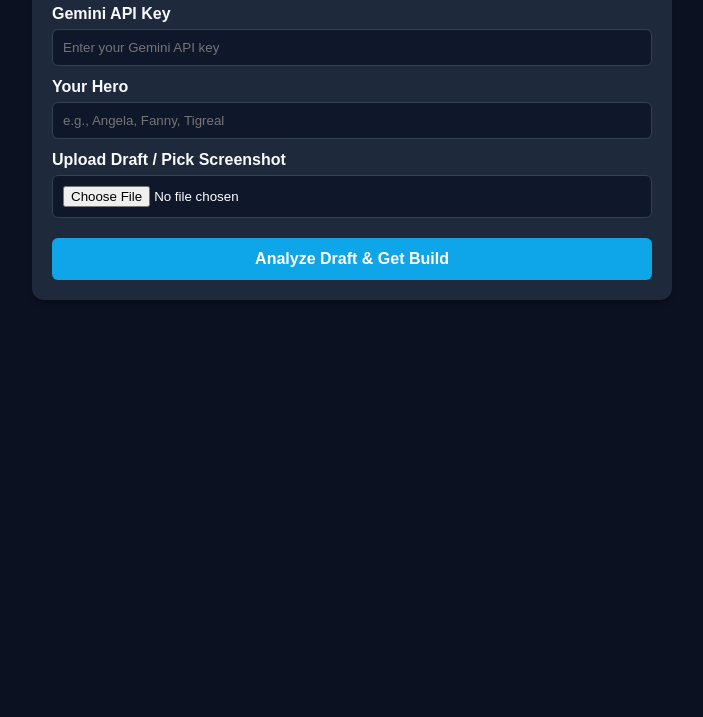
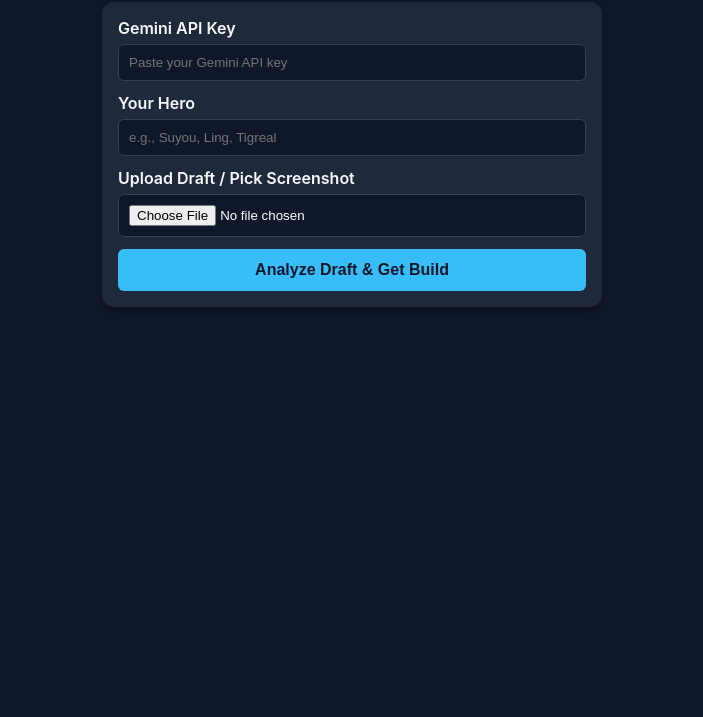
Before and after one commit to koushikshety/Mlbb-new, a plain HTML site: page index.html in a window 1280 px wide. Shown: the part 83-800 px from the top of the page, without its empty margins (288-991 px from the left). Drawn offline with Linux system fonts and the light colour scheme.

Commit message:
Revise index.html for layout and design enhancements
Updated styling and structure for improved layout and readability.

```diff
--- a/index.html
+++ b/index.html
@@ -1,86 +1,93 @@
 <!DOCTYPE html>
 <html lang="en">
 <head>
-  <meta charset="UTF-8" />
-  <meta name="viewport" content="width=device-width, initial-scale=1.0" />
-  <title>MLBB Draft Companion</title>
+  <meta charset="UTF-8">
+  <meta name="viewport" content="width=device-width, initial-scale=1.0">
+  <title>MLBB AI Draft Companion</title>
   <style>
+    :root {
+      --bg-color: #0f172a;
+      --card-bg: #1e293b;
+      --accent-color: #38bdf8;
+      --text-color: #f8fafc;
+    }
     body {
-      background-color: #0b1120;
-      color: #f8fafc;
-      font-family: Arial, sans-serif;
+      font-family: -apple-system, BlinkMacSystemFont, "Segoe UI", Roboto, sans-serif;
+      background-color: var(--bg-color);
+      color: var(--text-color);
       margin: 0;
-      padding: 20px;
+      padding: 16px;
     }
-    .card {
-      background-color: #1e293b;
-      border-radius: 12px;
-      padding: 20px;
-      max-width: 600px;
-      margin: 0 auto 20px auto;
-      box-shadow: 0 4px 6px -1px rgba(0,0,0,0.3);
+    .container {
+      max-width: 500px;
+      margin: 0 auto;
     }
     h2 {
       text-align: center;
-      color: #38bdf8;
-      margin-top: 0;
+      color: var(--accent-color);
+    }
+    .card {
+      background: var(--card-bg);
+      padding: 16px;
+      border-radius: 12px;
+      margin-bottom: 16px;
+      box-shadow: 0 4px 6px rgba(0,0,0,0.3);
     }
     label {
       display: block;
-      margin: 12px 0 6px;
-      font-weight: bold;
+      margin-bottom: 6px;
+      font-weight: 600;
     }
-    input[type="text"], input[type="password"], input[type="file"] {
+    input[type="text"], input[type="file"], input[type="password"] {
       width: 100%;
       padding: 10px;
+      margin-bottom: 12px;
       border-radius: 6px;
       border: 1px solid #334155;
-      background-color: #0f172a;
+      background: #0f172a;
       color: #fff;
       box-sizing: border-box;
     }
     button {
       width: 100%;
-      margin-top: 20px;
       padding: 12px;
+      background: var(--accent-color);
       border: none;
       border-radius: 6px;
-      background-color: #0ea5e9;
-      color: white;
+      color: #0f172a;
       font-weight: bold;
+      font-size: 16px;
       cursor: pointer;
-      font-size: 16px;
     }
-    button:hover {
-      background-color: #0284c7;
+    button:disabled {
+      background: #64748b;
     }
     #output {
-      white-space: pre-wrap;
-      word-break: break-word;
       line-height: 1.5;
     }
   </style>
 </head>
 <body>
+  <div class="container">
+    <h2>🛡️ MLBB Draft Companion</h2>
 
     <div class="card">
-    <h2>🛡️ MLBB Draft Companion</h2>
-
       <label for="apiKey">Gemini API Key</label>
-    <input type="password" id="apiKey" placeholder="Enter your Gemini API key" />
+      <input type="password" id="apiKey" placeholder="Paste your Gemini API key">
 
       <label for="heroInput">Your Hero</label>
-    <input type="text" id="heroInput" placeholder="e.g., Angela, Fanny, Tigreal" />
+      <input type="text" id="heroInput" placeholder="e.g., Suyou, Ling, Tigreal">
 
       <label for="imageInput">Upload Draft / Pick Screenshot</label>
-    <input type="file" id="imageInput" accept="image/*" />
+      <input type="file" id="imageInput" accept="image/*">
 
       <button id="analyzeBtn">Analyze Draft & Get Build</button>
     </div>
 
     <div class="card" id="resultCard" style="display: none;">
       <h3>Analysis & Recommendation</h3>
-    <div id="output">Preparing analysis...</div>
+      <div id="output">Processing...</div>
+    </div>
   </div>
 
   <script src="script.js"></script>
```
Lines whose indentation alone changed are shown as unchanged.
